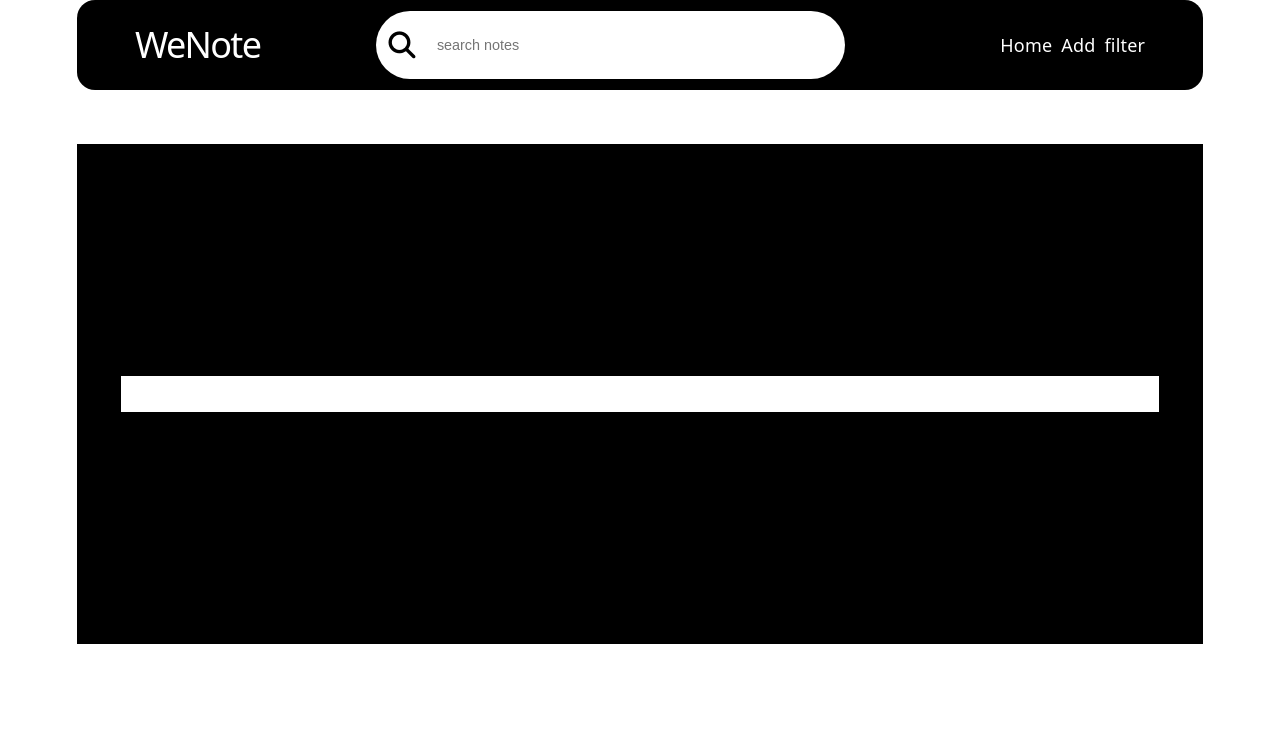
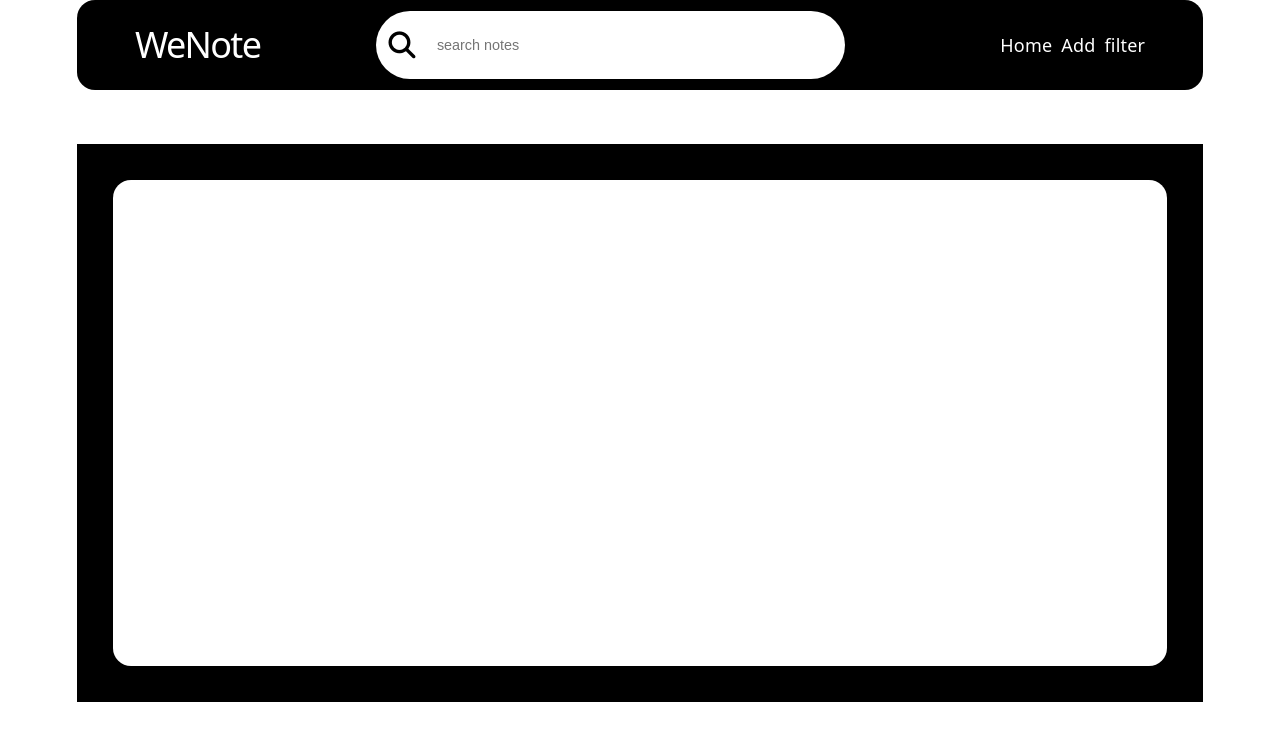
Before and after one commit to nishav07/simple-CRUD-App, a React (Vite) app: page / in a window 1280 px wide. Shown: the top 740 px of the page. Built offline with nearby package versions, Linux system fonts and the light colour scheme; the HTML template or start-up script is replaced by a standard one.

Commit message:
features added

```diff
--- a/src/App.jsx
+++ b/src/App.jsx
@@ -4,20 +4,25 @@ import NotesApp from './features/NotesApp'
 import Home from "./Pages/Home"
 import New from "./Pages/New"
 import Edit from './Pages/Edit'
+import Err from './Pages/Err'
 // import NotFound from "./Pages/404"
 import './App.css'
 
 function App() {
   let [notes,setNotes] = useState([]);
 
+  let deleteFunc = (id) => {
+    setNotes((prev) => prev.filter((note) => note.id != id))
+  }
+
   return (
    <>
    <Routes>
       <Route path="/" element={<NotesApp />}>
-        <Route index element={< Home notes={notes}/>} />
+        <Route index element={< Home notes={notes} delFunx={deleteFunc}/>} />
         <Route path="/new" element={<New setNotes={setNotes} />} />
         <Route path="/edit/:id" element={<Edit setNotes={setNotes}/>}/>
-        {/* <Route path="*" element={<NotFound />} /> */}
+        <Route path="*" element={<Err/>} />
       </Route>
     </Routes>
    </>
--- /dev/null
+++ b/src/Pages/Err.jsx
@@ -0,0 +1,5 @@
+export default function Err(){
+    return(<>
+    <h1>404</h1>
+    </>)
+}
--- a/src/Pages/Home.jsx
+++ b/src/Pages/Home.jsx
@@ -1,7 +1,7 @@
 import NotesCard from "../components/NotesCard"
 
-export default function Home({notes}){
+export default function Home({notes,delFunx}){
     return(<div id="home">
-       <NotesCard notes={notes}/>
+       <NotesCard notes={notes} delFunx={delFunx}/>
     </div>)
 }
--- a/src/components/NotesCard.jsx
+++ b/src/components/NotesCard.jsx
@@ -1,13 +1,17 @@
 import { Link } from "react-router-dom"
 
-export default function NotesCard({notes}){
-    return(<div id="notesCard">
+export default function NotesCard({notes,delFunx}){
+
+    return(<div id="notesCards">
         {notes.map(note => (<div id="card" key={note.id}>
             <h1 >{note.note}</h1>
             <div id="btns">
                 <Link to={`/edit/${note.id}`}><i class="fa-solid fa-pen-to-square"></i></Link>
 
-                <i id="delete" class="fa-solid fa-delete-left"></i>
+                <i id="delete" onClick={() => {
+                    console.log('id',note)
+                    delFunx(note.id)
+                    }} class="fa-solid fa-delete-left"></i>
             </div>
         </div> )) }
     </div>)
--- a/src/index.css
+++ b/src/index.css
@@ -214,25 +214,31 @@ button{
   margin-left: 1rem;
 }
 
-#notesCard{
-  height: 95%;
-  width: 95%;
+#notesCards{
+  height:25rem;
+  width: 100%;
   background-color: white;
   padding: 1rem;
   display: flex;
-  align-items: center;
-  justify-content: center;
+  /* align-items: center;
+  justify-content: center; */
   flex-direction: column;
+  gap: 0.5rem;
+  border-radius: 1rem;
+  overflow-y: scroll;
 }
 
 #card{
-  height:5rem;
-  width:100%;
-  background-color: rgb(201, 183, 183);
+  height:auto;
+  width:auto;
+  min-width: 10rem;
+  background-color: rgb(192, 227, 245);
   padding: 1rem;
   display: flex;
   align-items: center;
   justify-content: space-between;
+  gap: 2rem;
+  border-radius: 1rem;
 }
 
 #card h1{
```
